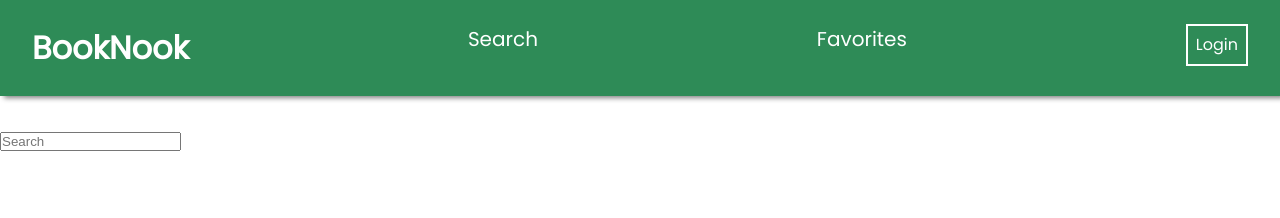
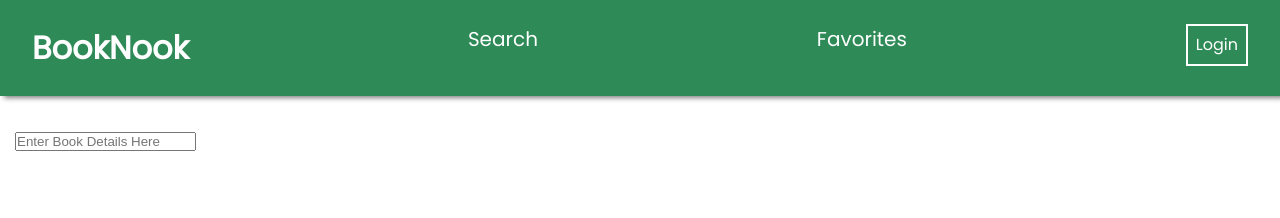
Before and after one commit to kguier/book_nook_fontend, a React (Create React App) app: page /search in a window 1280 px wide. Shown: the top 218 px of the page. Built offline with nearby package versions, Linux system fonts and the light colour scheme; the HTML template or start-up script is replaced by a standard one.

Commit message:
Search function completed

```diff
--- /dev/null
+++ b/src/components/SearchBar/SearchBar.css
@@ -0,0 +1,8 @@
+.searchInputs {
+    border-radius: 10px;
+    height: 2.5rem;
+    padding: 0 15px;
+    box-shadow: lightseagreen;
+    color: white;
+    margin-bottom: 2rem;
+}
--- a/src/components/SearchBar/SearchBar.jsx
+++ b/src/components/SearchBar/SearchBar.jsx
@@ -1,10 +1,37 @@
 import React, { useState } from "react";
+import "./SearchBar.css";
 
 function SearchBar({ placeholder, data }) {
+  const [input, setInput] = useState("");
+  const fetchData = (value) => {
+    fetch("https://www.googleapis.com/books/v1/volumes?q={SEARCH QUERY HERE}")
+      .then((response) => response.json())
+      .then((json) => {
+        const results = json.items.filter((book) => {
+          return (
+            book &&
+            book.volumeInfo &&
+            book.volumeInfo.title &&
+            book.volumeInfo.title.toLowerCase().includes(value)
+          );
+        });
+        console.log(results);
+      });
+  };
+
+  const handleChange = (value) => {
+    setInput(value);
+    fetchData(value);
+  };
   return (
-    <div ckassName="search">
+    <div className="search">
       <div className="searchInputs">
-        <input type="text" placeholder={placeholder} />
+        <input
+          type="text"
+          placeholder="Enter Book Details Here"
+          value={input}
+          onChange={(e) => handleChange(e.target.value)}
+        />
       </div>
     </div>
   );
```
